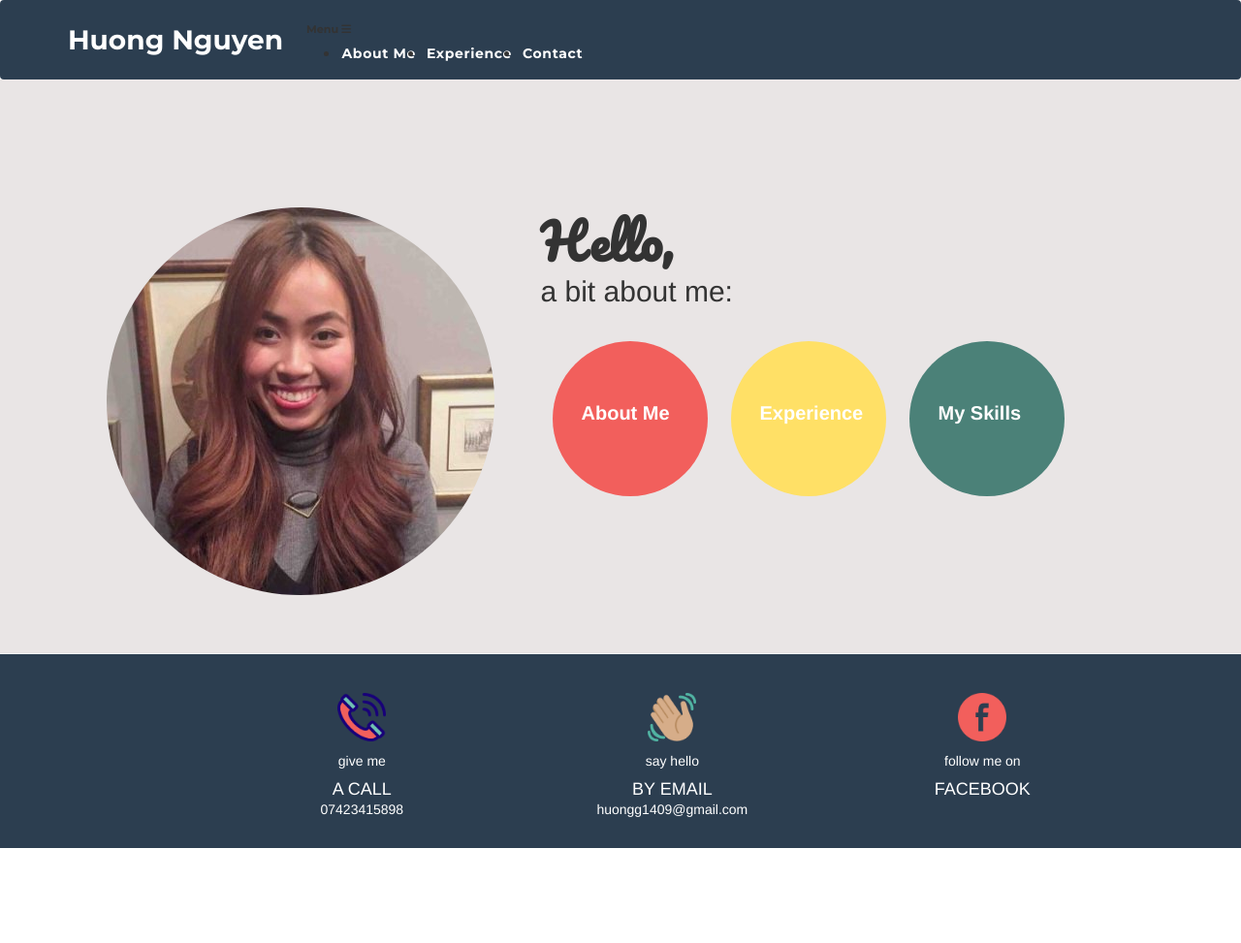
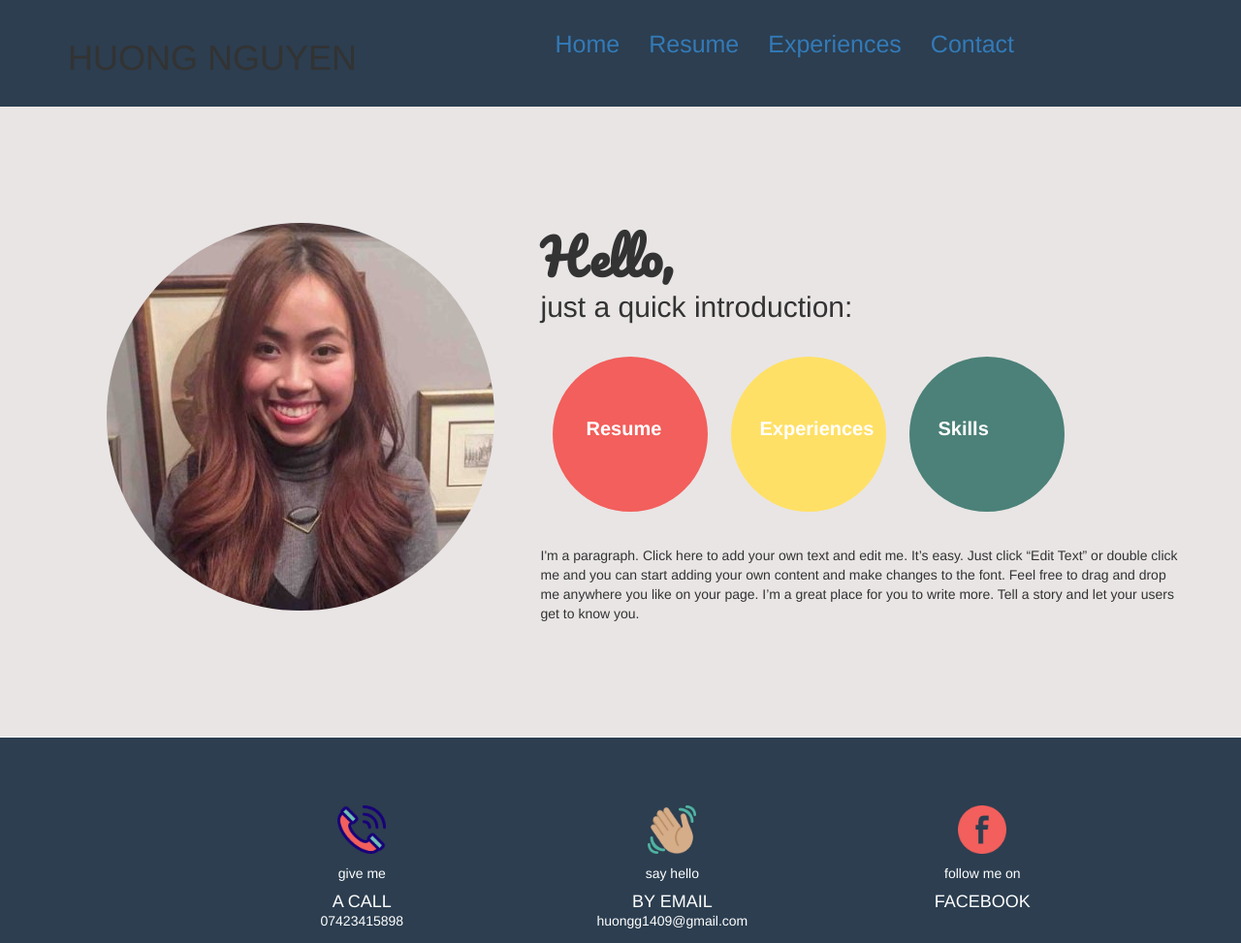
Before and after one commit to Huongg/Personal-Website---Huong-Nguyen, a plain HTML site: page www/index.html in a window 1280 px wide. Shown: the whole page at 97% size. Before the commit the page ends 875 px from the top, so only its background shows below. Drawn offline with nearby package versions, Linux system fonts and the light colour scheme; a script that the page names is missing; a web font is replaced by a local one.

Commit message:
Changed to simple Navbar

```diff
--- a/www/index.html
+++ b/www/index.html
@@ -28,28 +28,23 @@
 
  <body>
  	<!-- Navigation -->
-    <nav class="navbar fixed-bottom" id="mainNav">
-      <div class="container">
-        <a class="navbar-brand" href="#page-top">Huong Nguyen</a>
-        <button class="navbar-toggler navbar-toggler-right" type="button" data-toggle="collapse" data-target="#navbarResponsive" aria-controls="navbarResponsive" aria-expanded="false" aria-label="Toggle navigation">
-          Menu
-          <i class="fa fa-bars"></i>
-        </button>
-        <div class="collapse navbar-collapse" id="navbarResponsive">
-          <ul class="navbar-nav ml-auto">
-            <li class="nav-item mx-0 mx-lg-1">
-              <a class="nav-link py-3 px-0 px-lg-3 rounded js-scroll-trigger" href="./about-me.html">About Me</a>
-            </li>
-            <li class="nav-item mx-0 mx-lg-1">
-              <a class="nav-link py-3 px-0 px-lg-3 rounded js-scroll-trigger" href="./experiences.html">Experience</a>
-            </li>
-            <li class="nav-item mx-0 mx-lg-1">
-              <a class="nav-link py-3 px-0 px-lg-3 rounded js-scroll-trigger" href="#contact">Contact</a>
-            </li>
-          </ul>
-        </div>
-      </div>
-    </nav>
+    <nav class="navbar-menu">
+	  <div class="container">
+	  	<div class="row">
+	  		<div class="col-md-5" id="webtsite-name">
+			      <h1>HUONG NGUYEN</h1>
+	  		</div>
+	  		<div class="col-md-7" id=website-bar">
+	  			<ul class="nav navbar-nav">
+			      <li class="active"><a href="#">Home</a></li>
+			      <li><a href="#">Resume</a></li>
+			      <li><a href="#">Experiences</a></li>
+			      <li><a href="#">Contact</a></li>
+			    </ul>
+	  		</div>
+	  	</div>
+	  </div>
+	</nav>
 
     <!-- Header --
     <header class="masthead bg-primary text-white text-center">
@@ -70,27 +65,36 @@
 	 			<div class="col-xs-12 col-md-7">
 	 				<div class="header-content">
 		 				<h1 class="h1-hello"> Hello,</h1>
-		 				<h2 class="h3-aboutMe">a bit about me:</h2>
+		 				<h2 class="h3-aboutMe">just a quick introduction:</h2>
 	 				<div class="nav-menu">
 				    	<nav class="nav-collapse">
 							<ul>
 								<li>
 									<div class="circle" id="about-me">
-										<a href="./about-me.html">About Me</a>
+										<span>
+											<a href="./about-me.html">Resume</a>
+										</span>
 							  		</div>
 								</li>
 								<li>
 									<div class="circle" id="experience">
-										<a href="./experiences.html">Experience</a>
+										<span>
+											<a href="./experiences.html">Experiences</a>
+										</span>
 							  		</div>
 								</li>
 								<li>
 									<div class="circle" id="skills">
-										<a href="">My Skills</a>
+										<span>
+											<a href="">Skills</a>
+										</span>
 							  		</div>
 								</li>
 							</ul>
 						</nav>
+					</div>
+					<div class="intro-p">
+						<p>I'm a paragraph. Click here to add your own text and edit me. It’s easy. Just click “Edit Text” or double click me and you can start adding your own content and make changes to the font. Feel free to drag and drop me anywhere you like on your page. I’m a great place for you to write more. Tell a story and let your users get to know you.</p>
 					</div>
 	 			</div>
 	 		</div>
--- a/www/style.css
+++ b/www/style.css
@@ -14,171 +14,25 @@ h5,
 h6 {
   font-weight: 700;
   font-family: 'Montserrat'; }
-.fa {
-    display: inline-block;
-    font: normal normal normal 14px/1 FontAwesome;
-    font-size: inherit;
-    text-rendering: auto;
-    -webkit-font-smoothing: antialiased;
+
+    /*NAV BAR*/
+.navbar-menu {
+  background-color: #2c3e50;
+  font-size: 25px;
+  padding-top: 20px;
+  padding-bottom: 20px;
+  margin-bottom: 0px!important;
 }
-#mainNav .navbar-toggler {
-    font-size: 80%;
-    padding: .8rem;
-
+#website-name {
+  padding-right: 70px;
+  margin-right: 70px;
+  font-size: 30px;
+  color: white;
+  text-align: center;
+  float:right;
 }
-.navbar-toggler {
-    padding: .25rem .75rem;
-    font-size: 1.25rem;
-    line-height: 1;
-    background: 0 0;
-    border: 1px solid transparent;
-    border-radius: .25rem;
-    padding-bottom: 70px;
-}
-.navbar-collapse{
-    align-items: center;
-    padding-bottom: 70px;
-}
-.navbar {
-    margin-bottom: 0px!important;
-    padding-bottom: 15px;
-}
-/*hr.star-light,
-hr.star-dark {
-  max-width: 15rem;
-  padding: 0;
-  text-align: center;
-  border: none;
-  border-top: solid 0.25rem;
-  margin-top: 2.5rem;
-}
-hr.star-light:after,
-hr.star-dark:after {
-  position: relative;
-  top: -.8em;
-  display: inline-block;
-  padding: 0 0.25em;
-  content: '\f005';
-  font-family: FontAwesome;
-  font-size: 2em; }
-
-hr.star-light {
-  border-color: #fff; }
-
-hr.star-light:after {
-  color: #fff;
-  background-color: #18BC9C; }
-
-hr.star-dark {
-  border-color: #2C3E50; }
-
-hr.star-dark:after {
-  color: #2C3E50;
-  background-color: #18BC9C; }
-
-  section {
-  padding: 6rem 0; }
-  section h2 {
-    font-size: 2.25rem;
-    line-height: 2rem; }
-  @media (min-width: 992px) {
-    section h2 {
-      font-size: 3rem;
-      line-height: 2.5rem; } }
-
-.btn-xl {
-  padding: 1rem 1.75rem;
-  font-size: 1.25rem; }
-
-.btn-social {
-  width: 3.25rem;
-  height: 3.25rem;
-  font-size: 1.25rem;
-  line-height: 2rem; }
-
-.scroll-to-top {
-  z-index: 1042;
-  right: 1rem;
-  bottom: 1rem;
-  display: none; }
-  .scroll-to-top a {
-    width: 3.5rem;
-    height: 3.5rem;
-    background-color: rgba(33, 37, 41, 0.5);
-    line-height: 3.1rem; }*/
-
-#mainNav {
-  padding-top: 1rem;
-  padding-bottom: 3rem;
-  font-weight: 700;
-  font-family: 'Montserrat';
-  background-color: #2c3e50!important; }
-
-  #mainNav .navbar-brand {
-    color: #fff; }
-  #mainNav .navbar-nav {
-    margin-top: 1rem;
-    letter-spacing: 0.0625rem; }
-    #mainNav .navbar-nav li.nav-item a.nav-link {
-      color: #fff; }
-      #mainNav .navbar-nav li.nav-item a.nav-link:hover {
-        color: #18BC9C; }
-      #mainNav .navbar-nav li.nav-item a.nav-link:active, #mainNav .navbar-nav li.nav-item a.nav-link:focus {
-        color: #fff; }
-      #mainNav .navbar-nav li.nav-item a.nav-link.active {
-        color: #18BC9C; }
-  #mainNav .navbar-toggler {
-    font-size: 80%;
-    padding: 0.8rem; }
-
-@media (min-width: 992px) {
-  #mainNav {
-    padding-top: 1.5rem;
-    padding-bottom: 1.5rem;
-    -webkit-transition: padding-top 0.3s, padding-bottom 0.3s;
-    -moz-transition: padding-top 0.3s, padding-bottom 0.3s;
-    transition: padding-top 0.3s, padding-bottom 0.3s; }
-    #mainNav .navbar-brand {
-      font-size: 2em;
-      -webkit-transition: font-size 0.3s;
-      -moz-transition: font-size 0.3s;
-      transition: font-size 0.3s; }
-    #mainNav .navbar-nav {
-      margin-top: 0; }
-    #mainNav .navbar-nav > li.nav-item > a.nav-link.active {
-      color: #fff;
-      background-color: : #18BC9C; }
-      #mainNav .navbar-nav > li.nav-item > a.nav-link.active:active, #mainNav .navbar-nav > li.nav-item > a.nav-link.active:focus, #mainNav .navbar-nav > li.nav-item > a.nav-link.active:hover {
-        color: #fff;
-        background-color: : #18BC9C; }
-  #mainNav.navbar-shrink {
-    padding-top: 0.5rem;
-    padding-bottom: 0.5rem; }
-    #mainNav.navbar-shrink .navbar-brand {
-      font-size: 1.5em; }
-  ml-lg-1, .mx-lg-1 {
-    margin-left: .25rem!important;
-    margin-right: .25rem!important;
-  }
-
-  .pl-lg-3, .px-lg-3 {
-    padding-left: 3px!important;
-    padding-right: 3px!important;
-    padding-top: 3px!important;
-    padding-bottom: 3px!important;
-   }
-
-   .navbar-expand-lg .navbar-toggler {
-    display: none;
-    }
-}
-
-type=reset], [type=submit], button, html [type=button] {
-    -webkit-appearance: button;
-}
-
-.rounded {
-    border-radius: .25rem!important;
+#website-bar li{
+  color: white;
 }
 
     /* Main Intro - HEADER*/
@@ -187,8 +41,9 @@ header.masthead{
 }
 
 header.masthead {
-  padding-top: calc(6rem + 72px);
-  padding-bottom: 6rem; }
+  padding-top: 120px;
+  padding-bottom: 130px;
+}
   header.masthead h1 {
     font-size: 3rem;
     line-height: 3rem;
@@ -227,25 +82,38 @@ header.masthead {
     border-radius: 50%;
     margin: 25px 12px 25px 12px;
     position: relative;
+    font-family: Helvetica, Arial Black, sans;
+
 }
-.circle a{
+.circle span{
     text-decoration: none;
     color: white;
     position: absolute;
     text-align: center;
+    vertical-align:middle;
+}
+.circle a{
+  color: white;
 }
 
 #about-me{
     background-color: #F25F5C;
 }
+#about-me span{
+  margin-left: 5px;
+}
 #experience{
     background-color: #FFE066;
-
+}
+#experience a{
+  padding-right: 2px;
 }
 #skills{
     background-color: #4B8178;
 }
-
+#skills a{
+  padding-right: 15px;
+}
 .h1-aboutMe{
     margin-left: 25px;
 }
@@ -271,6 +139,10 @@ header.masthead {
 }
 .nav-menu li {
     float: left;
+}
+.intro-p{
+  position: absolute;
+  margin-top: 200px;
 }
 
 /*@media (min-width: 992px) {
@@ -479,7 +351,7 @@ header.masthead {
 /* Contact Info*/
 
 footer {
-    background-color: #747574
+    background-color: #747574;
     /*width: 100%
     height: 100%;
     /*left: 0px;
@@ -491,8 +363,8 @@ footer {
     position: absolute;
     background-color: #2c3e50;
     width: 100%;
-    height: 200px;
-    padding-top: 30px;
+    height: 220px;
+    padding-top: 60px;
 }
 .icon {
     height: 50px;
```
